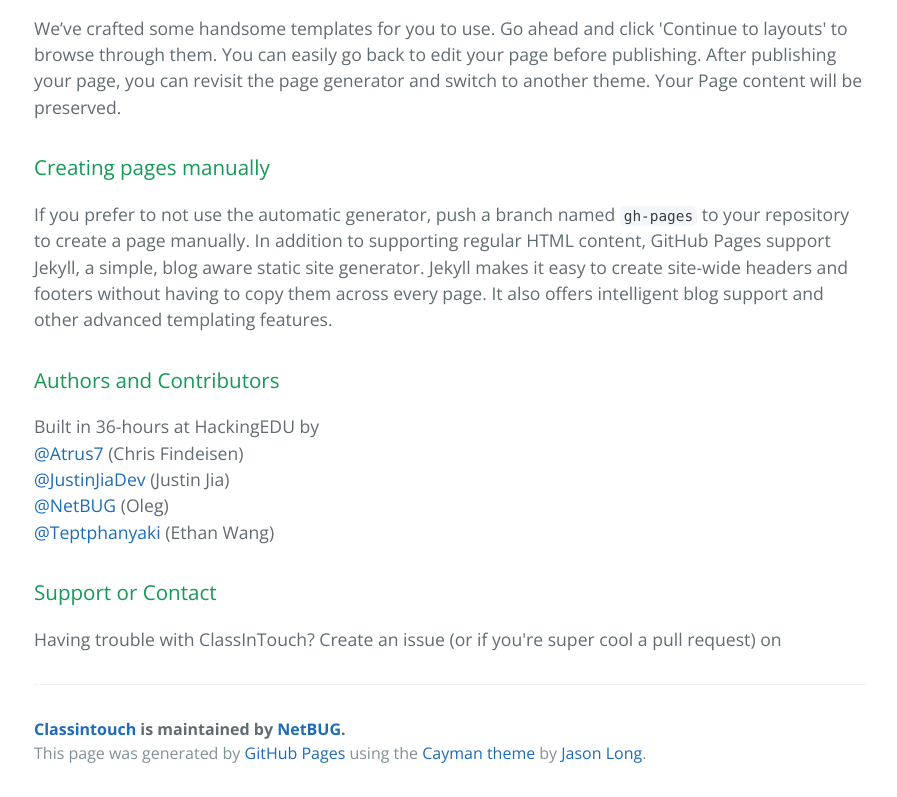
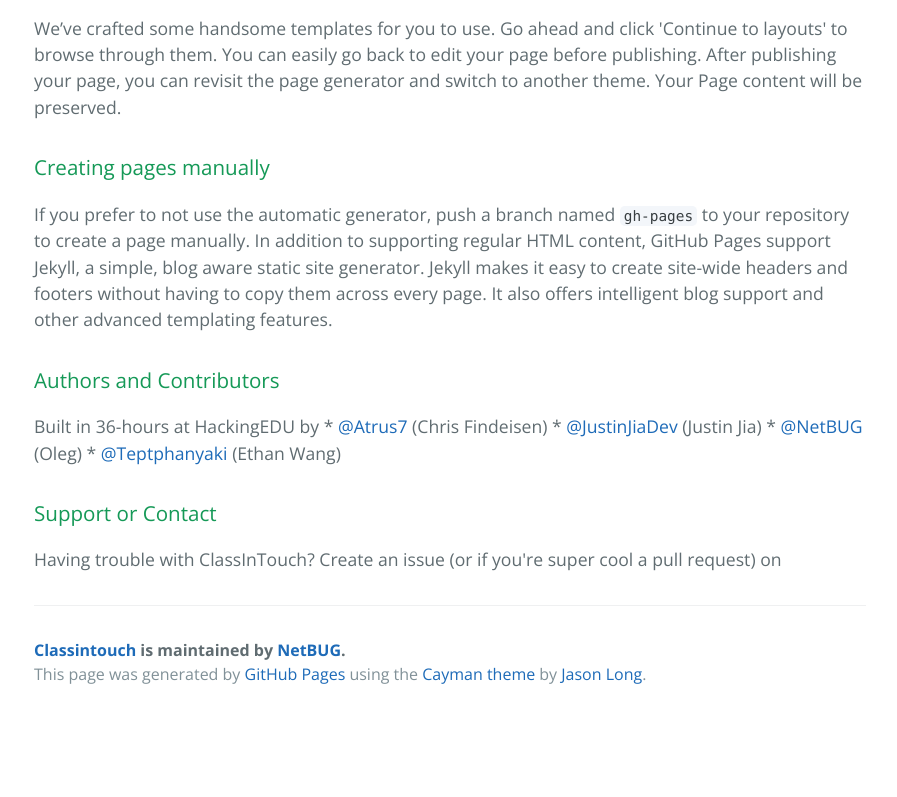
Before and after one commit to NetBUG/classintouch, a plain HTML site: page index.html in a window 1280 px wide. Shown: the part 661-1458 px from the top of the page, without its empty margins (190-1087 px from the left). After the commit the page ends 1379 px from the top, so only its background shows below. Drawn offline with nearby package versions, Linux system fonts and the light colour scheme.

Commit message:
Trying to get list

```diff
--- a/index.html
+++ b/index.html
@@ -38,14 +38,10 @@
 <a id="authors-and-contributors" class="anchor" href="#authors-and-contributors" aria-hidden="true"><span class="octicon octicon-link"></span></a>Authors and Contributors</h3>
 
 <p>Built in 36-hours at HackingEDU by
-<br>
-<a href="https://github.com/Atrus7" class="user-mention">@Atrus7</a> (Chris Findeisen)
-<br>
-<a href="https://github.com/JustinJiaDev" class="user-mention">@JustinJiaDev</a> (Justin Jia)
-<br>
-<a href="https://github.com/NetBUG" class="user-mention">@NetBUG</a> (Oleg)
-<br>
-<a href="https://github.com/Teptphanyaki" class="user-mention">@Teptphanyaki</a> (Ethan Wang)</p>
+* <a href="https://github.com/Atrus7" class="user-mention">@Atrus7</a> (Chris Findeisen)
+* <a href="https://github.com/JustinJiaDev" class="user-mention">@JustinJiaDev</a> (Justin Jia)
+* <a href="https://github.com/NetBUG" class="user-mention">@NetBUG</a> (Oleg)
+* <a href="https://github.com/Teptphanyaki" class="user-mention">@Teptphanyaki</a> (Ethan Wang)</p>
 
 <h3>
 <a id="support-or-contact" class="anchor" href="#support-or-contact" aria-hidden="true"><span class="octicon octicon-link"></span></a>Support or Contact</h3>
```
